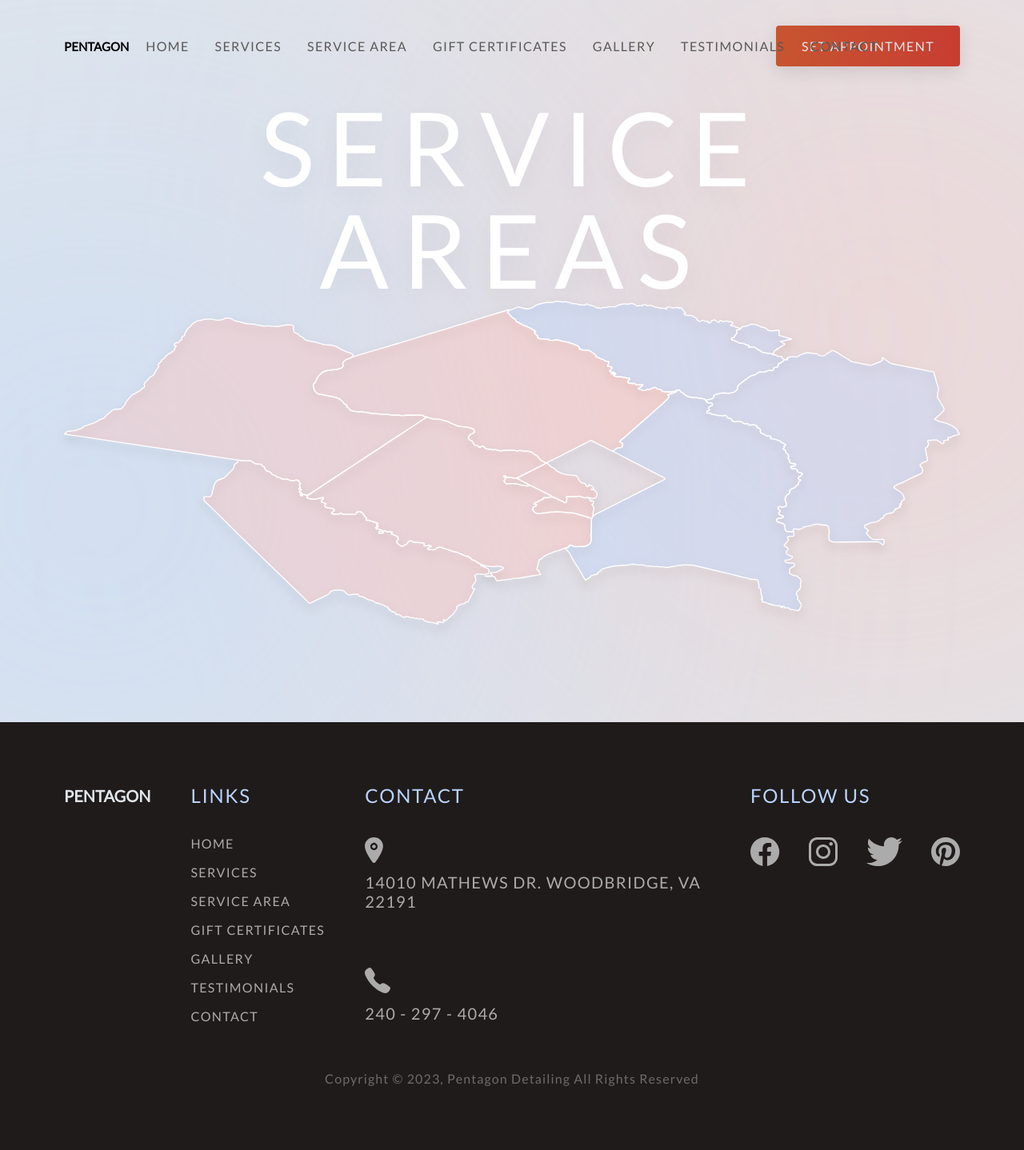
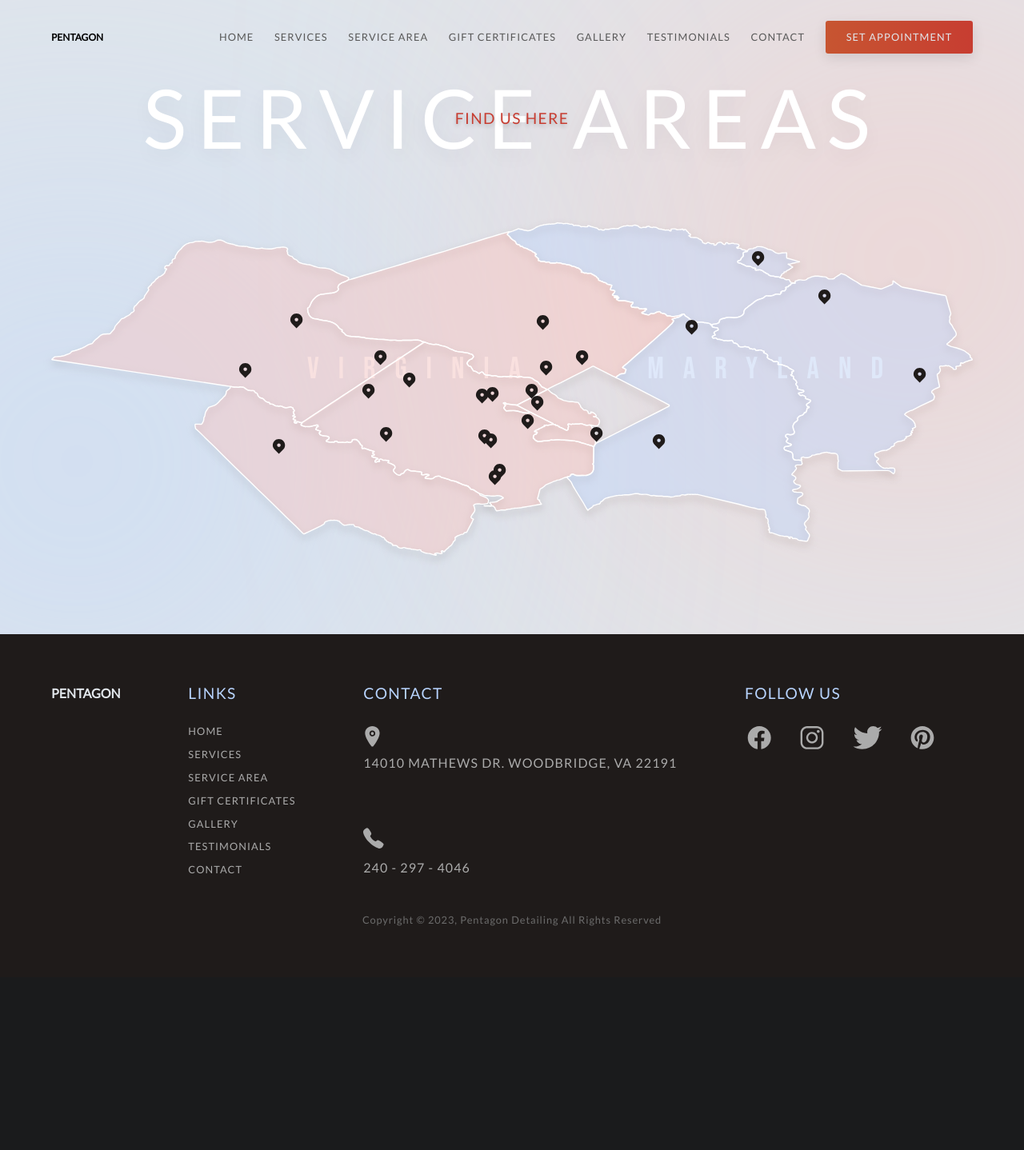
Before and after one commit to Sohail0707/pentagon_detailing, a PHP site: page /service_area.html in a window 1280 px wide. Shown: the whole page at 80% size. After the commit the page ends 1158 px from the top, so only its background shows below. Run offline with PHP 8.4, Linux system fonts and the light colour scheme.

Commit message:
added map pins into the service area page

```diff
--- a/css/service_area.css
+++ b/css/service_area.css
@@ -10,6 +10,9 @@
   position: relative;
   max-width: 150rem;
   margin: 0 auto;
+  display: flex;
+  flex-direction: column;
+  gap: 10rem;
   /* background-color: dodgerblue; */
 }
 
@@ -56,6 +59,20 @@
   z-index: 1;
 }
 
+.section_service_area .section_title {
+  position: absolute;
+  top: -2rem;
+  left: 50%;
+  transform: translateX(-50%);
+  text-transform: uppercase;
+  font-size: 2.4rem;
+  letter-spacing: 0.168rem;
+  font-weight: 400;
+  color: var(--primary_red);
+  margin-top: 7rem;
+  text-shadow: 0 0.4rem 0.7rem rgba(0, 0, 0, 0.2);
+}
+
 .service_area_container__1_2 {
   position: relative;
   width: 100%;
@@ -81,3 +98,138 @@
   filter: blur(0.6rem);
   z-index: 0;
 }
+
+/* ==============map location pins============== */
+.service_img_container .i {
+  position: absolute;
+  z-index: 3;
+}
+
+.service_img_container .icon {
+  width: 2.4rem;
+  height: 2.4rem;
+  color: var(--primary_dark);
+}
+
+.alexandria {
+  top: 32rem;
+  left: 84rem;
+}
+.vienna {
+  bottom: 24rem;
+  left: 66.1rem;
+}
+.laurel {
+  top: 15.2rem;
+  right: 42.7rem;
+}
+.mclean {
+  top: 25.2rem;
+  left: 73.9rem;
+}
+.arlington {
+  bottom: 22.9rem;
+  right: 66.8rem;
+}
+.rockville {
+  top: 14.4rem;
+  left: 75.6rem;
+}
+.fort_belvoir {
+  bottom: 12.3rem;
+  right: 72.7rem;
+}
+.burke {
+  bottom: 17.6rem;
+  left: 66.5rem;
+}
+.annandale {
+  bottom: 20rem;
+  left: 73.2rem;
+}
+.leesburg {
+  top: 14.2rem;
+  left: 37.1rem;
+}
+.catonsville {
+  top: 4.5rem;
+  right: 32.4rem;
+}
+.chantilly {
+  bottom: 24.7rem;
+  left: 48.4rem;
+}
+.adlie {
+  top: 22rem;
+  left: 29.1rem;
+}
+.reston {
+  top: 23.4rem;
+  left: 54.8rem;
+}
+.gainesville {
+  bottom: 16.1rem;
+  left: 34.4rem;
+}
+.springfield {
+  bottom: 17rem;
+  right: 74.1rem;
+}
+.annapolis {
+  right: 7.1rem;
+  top: 22.7rem;
+}
+.sterling {
+  top: 20rem;
+  left: 50.3rem;
+}
+.lorton {
+  bottom: 11.3rem;
+  left: 68.1rem;
+}
+.bethesda {
+  top: 21.6rem;
+  right: 65.5rem;
+}
+.glen_burnie {
+  top: 10.4rem;
+  right: 22rem;
+}
+.clinton {
+  bottom: 16.9rem;
+  right: 47.8rem;
+}
+.silver_spring {
+  top: 20rem;
+  right: 59.9rem;
+}
+.clifton {
+  bottom: 18rem;
+  left: 51.1rem;
+}
+.falls_church {
+  bottom: 24.2rem;
+  right: 73.8rem;
+}
+
+/* ==============map background name============== */
+.map_name {
+  font-family: "Bebas Neue", sans-serif;
+  position: absolute;
+  z-index: 1;
+  font-size: 4.8rem;
+  text-transform: uppercase;
+  letter-spacing: 3rem;
+  font-weight: 400;
+  color: #fff;
+  opacity: 0.7;
+}
+
+.map_name_1 {
+  left: 40rem;
+  top: 20rem;
+}
+.map_name_2 {
+  right: 11rem;
+  top: 20rem;
+}
--- a/css/service_area_query.css
+++ b/css/service_area_query.css
@@ -0,0 +1,17 @@
+@media (min-width: 125em) {
+  html {
+    font-size: 68.75%;
+  }
+}
+
+@media (min-width: 143em) {
+  html {
+    font-size: 75%;
+  }
+}
+
+@media (max-width: 106em) {
+  html {
+    font-size: 50%;
+  }
+}
--- a/scripts/icon_pack.js
+++ b/scripts/icon_pack.js
@@ -125,44 +125,18 @@
     d="M23.9976 0.923633C24.3193 1.2454 24.5 1.68174 24.5 2.13672C24.5 2.59169 24.3193 3.02804 23.9976 3.3498L10.2711 17.0763C9.94932 17.398 9.51298 17.5787 9.05801 17.5787C8.60303 17.5787 8.16669 17.398 7.84492 17.0763L0.98165 10.2131C0.6691 9.88946 0.496156 9.45605 0.500065 9.00616C0.503974 8.55628 0.684425 8.12593 1.00255 7.80781C1.32068 7.48968 1.75103 7.30923 2.20091 7.30532C2.65079 7.30141 3.08421 7.47435 3.40782 7.7869L9.05801 13.4371L21.5715 0.923633C21.8932 0.601967 22.3296 0.421265 22.7845 0.421265C23.2395 0.421265 23.6759 0.601967 23.9976 0.923633Z"
     fill="currentColor" />
 </svg>`,
-  location_icon: `<svg
+  map_location: `<svg
   xmlns="http://www.w3.org/2000/svg"
-  width="22"
-  height="26"
-  viewBox="0 0 22 26"
+  width="16"
+  height="20"
+  viewBox="0 0 16 20"
   fill="none"
   class="icon">
-  <g filter="url(#filter0_f_576_33)">
-    <path
-      fill-rule="evenodd"
-      clip-rule="evenodd"
-      d="M15.5637 20.6329C14.376 20.8703 12.7606 21.0312 11.0727 21.0802C9.38477 21.1292 7.76271 21.0622 6.5633 20.894C5.3639 20.7258 4.6854 20.4702 4.67708 20.1833C4.66876 19.8965 5.33129 19.602 6.51893 19.3645L10.9969 18.4692L15.5193 19.1034C16.1132 19.1867 16.5855 19.2923 16.9091 19.4142C17.2328 19.5362 17.4015 19.672 17.4056 19.8141C17.4098 19.9561 17.2492 20.1015 16.9332 20.242C16.6171 20.3825 16.1518 20.5153 15.5637 20.6329ZM11.0323 19.6897C10.5501 19.7037 10.0886 19.7497 9.74925 19.8175C9.40995 19.8854 9.22066 19.9695 9.22304 20.0515C9.22542 20.1334 9.41926 20.2064 9.76193 20.2545C10.1046 20.3025 10.568 20.3217 11.0503 20.3077C11.5325 20.2937 11.994 20.2477 12.3333 20.1799C12.6726 20.1121 12.8619 20.0279 12.8595 19.946C12.8572 19.864 12.6633 19.791 12.3207 19.7429C11.978 19.6949 11.5146 19.6757 11.0323 19.6897Z"
-      fill="currentColor"
-      fill-opacity="0.4" />
-  </g>
   <path
     fill-rule="evenodd"
     clip-rule="evenodd"
-    d="M5.34329 2.34312C6.84357 0.842846 8.87837 0 11.0001 0C13.1218 0 15.1566 0.842846 16.6569 2.34312C18.1572 3.8434 19 5.87821 19 7.99992C19 10.1216 18.1572 12.1564 16.6569 13.6567L11.0001 19.3135L5.34329 13.6567C4.60038 12.9139 4.01107 12.032 3.609 11.0614C3.20694 10.0908 3 9.05049 3 7.99992C3 6.94934 3.20694 5.90905 3.609 4.93845C4.01107 3.96785 4.60038 3.08595 5.34329 2.34312ZM11.0001 10.2855C11.6063 10.2855 12.1876 10.0447 12.6162 9.61606C13.0449 9.18743 13.2857 8.60609 13.2857 7.99992C13.2857 7.39374 13.0449 6.8124 12.6162 6.38377C12.1876 5.95514 11.6063 5.71434 11.0001 5.71434C10.3939 5.71434 9.81257 5.95514 9.38394 6.38377C8.95531 6.8124 8.71451 7.39374 8.71451 7.99992C8.71451 8.60609 8.95531 9.18743 9.38394 9.61606C9.81257 10.0447 10.3939 10.2855 11.0001 10.2855Z"
+    d="M2.34329 2.34312C3.84357 0.842846 5.87837 0 8.00008 0C10.1218 0 12.1566 0.842846 13.6569 2.34312C15.1572 3.8434 16 5.87821 16 7.99992C16 10.1216 15.1572 12.1564 13.6569 13.6567L8.00008 19.3135L2.34329 13.6567C1.60038 12.9139 1.01107 12.032 0.609004 11.0614C0.20694 10.0908 0 9.05049 0 7.99992C0 6.94934 0.20694 5.90905 0.609004 4.93845C1.01107 3.96785 1.60038 3.08595 2.34329 2.34312ZM8.00008 10.2855C8.60626 10.2855 9.1876 10.0447 9.61623 9.61606C10.0449 9.18743 10.2857 8.60609 10.2857 7.99992C10.2857 7.39374 10.0449 6.8124 9.61623 6.38377C9.1876 5.95514 8.60626 5.71434 8.00008 5.71434C7.39391 5.71434 6.81257 5.95514 6.38394 6.38377C5.95531 6.8124 5.71451 7.39374 5.71451 7.99992C5.71451 8.60609 5.95531 9.18743 6.38394 9.61606C6.81257 10.0447 7.39391 10.2855 8.00008 10.2855Z"
     fill="currentColor" />
-  <defs>
-    <filter
-      id="filter0_f_576_33"
-      x="0.677246"
-      y="14.4692"
-      width="20.7285"
-      height="10.6266"
-      filterUnits="userSpaceOnUse"
-      color-interpolation-filters="sRGB">
-      <feFlood flood-opacity="0" result="BackgroundImageFix" />
-      <feBlend
-        mode="normal"
-        in="SourceGraphic"
-        in2="BackgroundImageFix"
-        result="shape" />
-      <feGaussianBlur stdDeviation="2" result="effect1_foregroundBlur_576_33" />
-    </filter>
-  </defs>
 </svg>`,
 };
 
--- a/service_area.html
+++ b/service_area.html
@@ -39,6 +39,7 @@
         <div class="service_area_container">
           <div class="service_area_container__1_1">
             <span class="highlight_txt">service areas</span>
+            <h3 class="section_title">find us here</h3>
           </div>
 
           <div class="service_area_container__1_2">
@@ -56,6 +57,34 @@
                   alt=""
                   class="service_area_map_shadow" />
               </picture>
+              <i class="i alexandria" name="map_location"></i>
+              <i class="i vienna" name="map_location"></i>
+              <i class="i laurel" name="map_location"></i>
+              <i class="i mclean" name="map_location"></i>
+              <i class="i arlington" name="map_location"></i>
+              <i class="i rockville" name="map_location"></i>
+              <i class="i fort_belvoir" name="map_location"></i>
+              <i class="i burke" name="map_location"></i>
+              <i class="i annandale" name="map_location"></i>
+              <i class="i leesburg" name="map_location"></i>
+              <i class="i catonsville" name="map_location"></i>
+              <i class="i chantilly" name="map_location"></i>
+              <i class="i adlie" name="map_location"></i>
+              <i class="i reston" name="map_location"></i>
+              <i class="i gainesville" name="map_location"></i>
+              <i class="i springfield" name="map_location"></i>
+              <i class="i annapolis" name="map_location"></i>
+              <i class="i sterling" name="map_location"></i>
+              <i class="i lorton" name="map_location"></i>
+              <i class="i bethesda" name="map_location"></i>
+              <i class="i glen_burnie" name="map_location"></i>
+              <i class="i clinton" name="map_location"></i>
+              <i class="i silver_spring" name="map_location"></i>
+              <i class="i clifton" name="map_location"></i>
+              <i class="i falls_church" name="map_location"></i>
+
+              <span class="map_name_1 map_name">virginia</span>
+              <span class="map_name_2 map_name">maryland</span>
             </div>
           </div>
 
```
